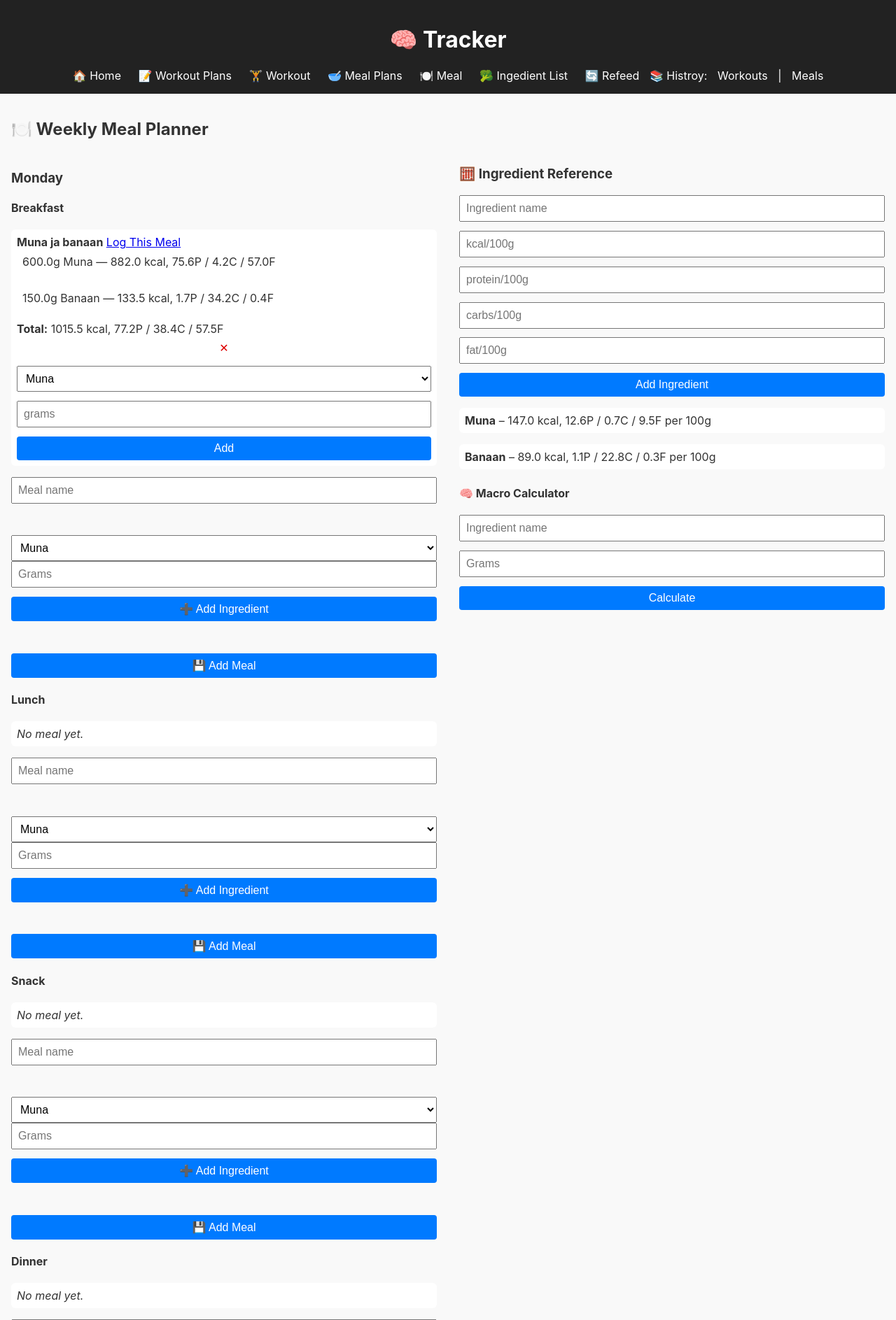
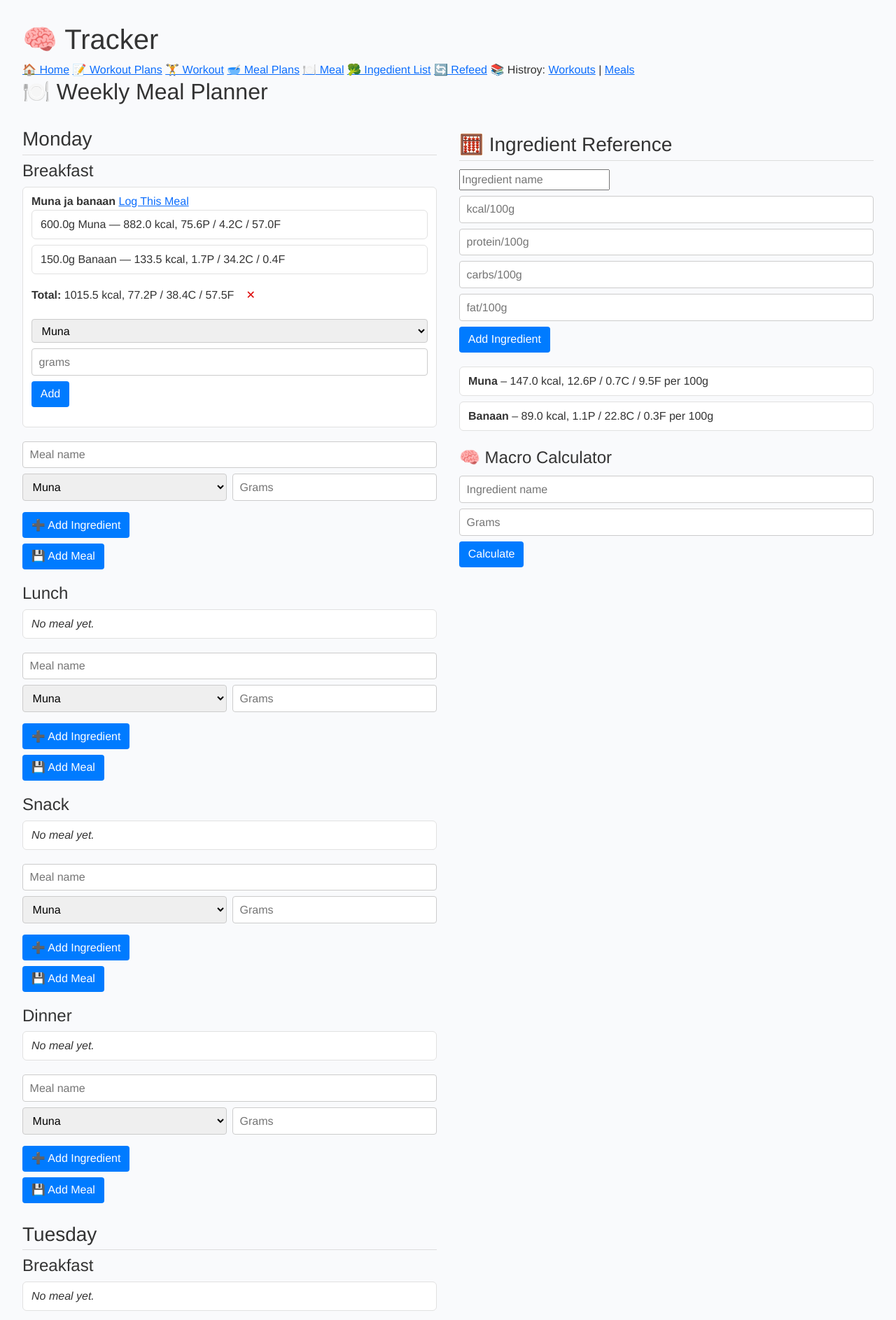
Before and after one commit to HeigoTasuja/mealTrainingApp, a Flask app: page /meal_plans/ in a window 1280 px wide. Shown: the top 1887 px of the page at 70% size. Run offline with Flask 3, Linux system fonts and the light colour scheme; data comes from the database, SQL or seed files in the repository.

Commit message:
update styles add bootstrap

```diff
--- a/static/style.css
+++ b/static/style.css
@@ -1,62 +1,97 @@
-
 body {
-  font-family: -apple-system, BlinkMacSystemFont, sans-serif;
-  margin: 0;
-  padding: 0;
-  background: #f9f9f9;
-  color: #333;
+    font-family: 'Helvetica Neue', Arial, sans-serif;
+    background-color: #f9fafc;
+    color: #333;
+    padding: 2rem;
 }
 
-header {
-  background: #222;
-  color: #fff;
-  padding: 1rem;
-  text-align: center;
+h2, h3, h4 {
+    margin-bottom: 0.5rem;
 }
 
-nav a {
-  color: #fff;
-  margin: 0 10px;
-  text-decoration: none;
+h3 {
+    border-bottom: 1px solid #ddd;
+    padding-bottom: 0.3rem;
+    margin-top: 2rem;
 }
 
-main {
-  padding: 1rem;
+ul {
+    list-style-type: none;
+    padding-left: 0;
+}
+
+ul li {
+    background: #fff;
+    border: 1px solid #e1e1e1;
+    border-radius: 6px;
+    padding: 0.5rem 0.75rem;
+    margin-bottom: 0.5rem;
+    transition: background 0.2s;
+}
+
+ul li:hover {
+    background: #f5f5f5;
 }
 
 form {
-  display: flex;
-  flex-direction: column;
-  gap: 0.8rem;
+    margin-top: 0.5rem;
+    margin-bottom: 1rem;
 }
 
-input, select, textarea, button {
-  font-size: 1rem;
-  padding: 0.5rem;
-  width: 100%;
-  box-sizing: border-box;
+form input,
+form select,
+form button {
+    margin: 0.25rem 0;
 }
 
-button {
-  background-color: #007aff;
-  color: white;
-  border: none;
-  cursor: pointer;
-  border-radius: 4px;
+form input[type="text"],
+form input[type="number"],
+form select {
+    width: 100%;
+    padding: 0.4rem 0.6rem;
+    border: 1px solid #ccc;
+    border-radius: 4px;
 }
 
-button:hover {
-  background-color: #005fcc;
+form button {
+    padding: 0.4rem 0.8rem;
+    border-radius: 4px;
+    border: none;
+    background-color: #007bff;
+    color: white;
+    cursor: pointer;
 }
 
-ul {
-  list-style-type: none;
-  padding: 0;
+form button:hover {
+    background-color: #0056b3;
 }
 
-li {
-  margin-bottom: 1rem;
-  padding: 0.5rem;
-  background: #fff;
-  border-radius: 6px;
+.ingredient-row {
+    display: flex;
+    gap: 0.5rem;
+    margin-bottom: 0.5rem;
 }
+
+.ingredients-container {
+    margin-bottom: 0.5rem;
+}
+
+button.add-ingredient-btn {
+    background-color: #28a745;
+}
+
+button.add-ingredient-btn:hover {
+    background-color: #218838;
+}
+
+button.delete-btn {
+    background: none;
+    border: none;
+    color: #dc3545;
+    cursor: pointer;
+    padding: 0;
+}
+
+button.delete-btn:hover {
+    text-decoration: underline;
+}
--- a/templates/base.html
+++ b/templates/base.html
@@ -5,6 +5,7 @@
   <meta charset="UTF-8">
   <title>Training Tracker</title>
   <meta name="viewport" content="width=device-width, initial-scale=1.0">
+  <link href="https://cdn.jsdelivr.net/npm/bootstrap@5.3.6/dist/css/bootstrap.min.css" rel="stylesheet" integrity="sha384-4Q6Gf2aSP4eDXB8Miphtr37CMZZQ5oXLH2yaXMJ2w8e2ZtHTl7GptT4jmndRuHDT" crossorigin="anonymous">
   <link rel="stylesheet" href="/static/style.css">
 </head>
 <body>
```
